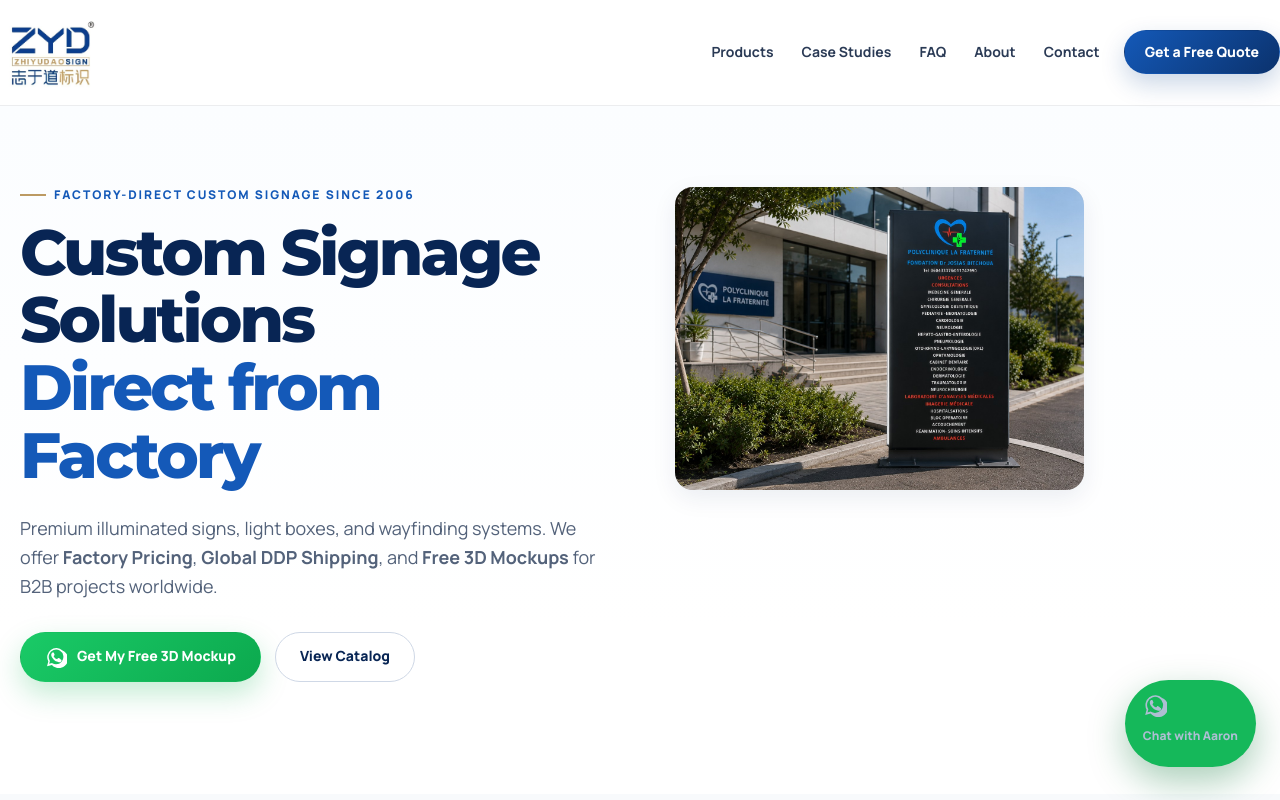
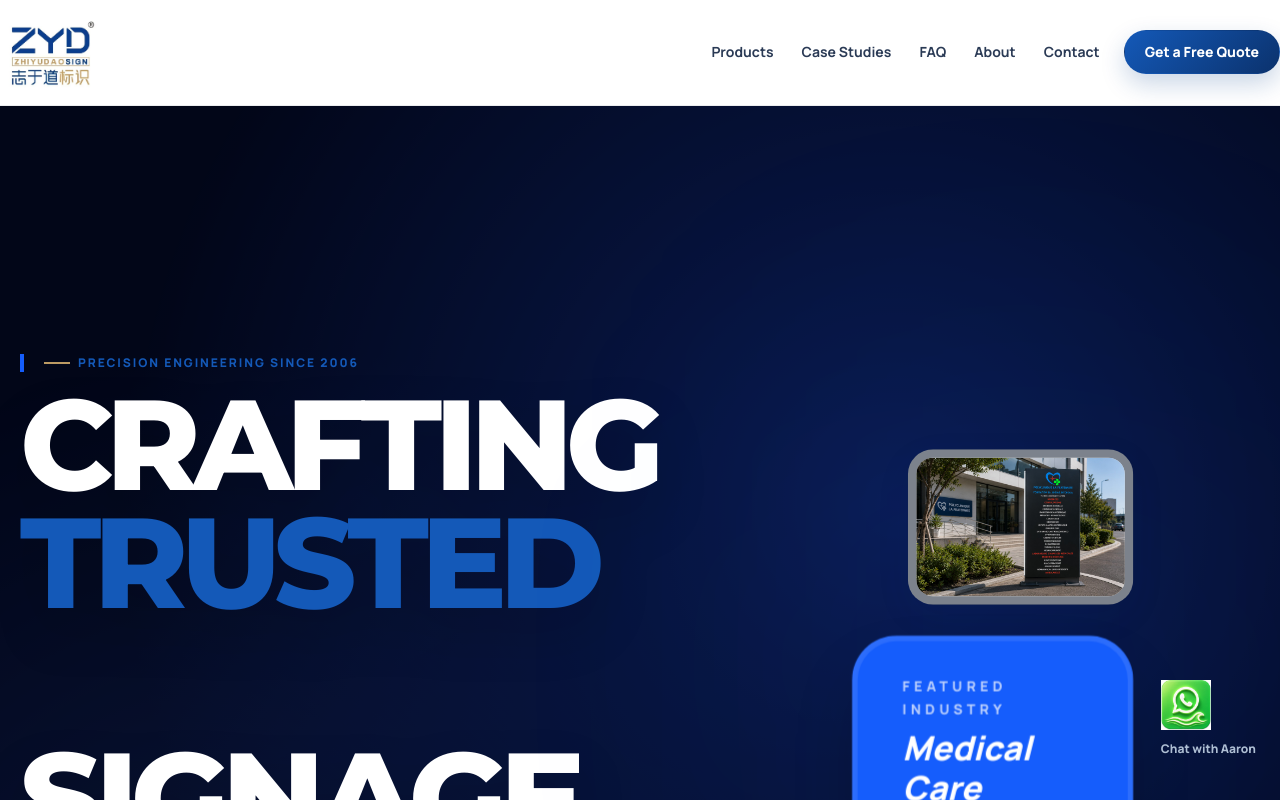
Before and after one commit to zhengran6194-del/zyd-signage-website, a Next.js app: page / in a window 1280 px wide. Shown: the top 800 px of the page. Built offline with nearby package versions, Linux system fonts and the light colour scheme.

Commit message:
Add files via upload

```diff
--- a/src/app/globals.css
+++ b/src/app/globals.css
@@ -321,11 +321,20 @@ button {
 
 .hero h1 {
   font-family: 'Montserrat', 'Manrope', sans-serif;
-  font-size: clamp(48px, 5vw, 76px);
-  line-height: 1.06;
-  letter-spacing: -.045em;
-  margin: 0 0 24px;
-  color: var(--blue-950);
+  font-size: clamp(60px, 10vw, 160px); /* 大幅提升标题字号 */
+  line-height: 0.92;
+  letter-spacing: -.06em;
+  margin: 0 0 32px;
+}
+
+.section-pad-mega {
+  padding: 160px 0 180px; /* 大幅拉大上下间距 */
+}
+
+@media (max-width: 1024px) {
+  .hero h1 {
+    font-size: clamp(50px, 8vw, 80px);
+  }
 }
 
 .hero h1 span {
@@ -1195,6 +1204,13 @@ button {
   margin: 0;
 }
 
+.whatsapp-icon-img {
+  width: 44px;
+  height: 44px;
+  object-fit: contain;
+  flex-shrink: 0;
+}
+
 .floating-whatsapp {
   position: fixed;
   right: 24px;
@@ -1203,11 +1219,9 @@ button {
   display: flex;
   align-items: center;
   gap: 10px;
-  background: #15b85a;
-  color: #fff;
-  padding: 13px 18px;
-  border-radius: 999px;
-  box-shadow: 0 14px 36px rgba(10, 114, 51, .35);
+  background: transparent;
+  color: #15b85a;
+  padding: 0;
   font-weight: 800;
   font-size: 13px;
 }
--- a/src/app/page.tsx
+++ b/src/app/page.tsx
@@ -27,38 +27,64 @@ export default function Home() {
     <>
       <Header />
       <main id="main">
-        {/* 1. Hero Section */}
-        <section className="hero section-pad bg-white">
-          <div className="container hero-grid grid grid-cols-1 lg:grid-cols-2 gap-12 items-center">
-            <div className="hero-copy reveal">
-              <div className="eyebrow text-blue-700 font-extrabold tracking-widest mb-4 uppercase">
-                Factory-direct custom signage since 2006
+        {/* 1. MEGA HERO SECTION (郑总图一风格 - 极致扩容版) */}
+        <section className="hero relative min-h-screen flex items-center bg-slate-950 text-white overflow-hidden py-32 lg:py-48 xl:py-60">
+          {/* Enhanced科技感径向渐变 */}
+          <div className="absolute inset-0 opacity-30 pointer-events-none bg-[radial-gradient(circle_at_70%_30%,#1d4ed8,transparent_60%),radial-gradient(circle_at_20%_70%,#1e3a8a,transparent_50%)]"></div>
+
+          <div className="container relative z-10">
+            <div className="grid grid-cols-1 lg:grid-cols-12 gap-12 lg:gap-20 items-center">
+              {/* Text Copy Area */}
+              <div className="hero-copy reveal lg:col-span-7 xl:col-span-8">
+                <div className="eyebrow text-blue-500 font-black tracking-[0.4em] mb-8 uppercase text-sm lg:text-base border-l-4 border-blue-600 pl-5">
+                  Precision Engineering since 2006
                 </div>
-              <h1 className="text-5xl lg:text-7xl font-black text-slate-900 leading-tight mb-6">
-                Custom Signage Solutions <span className="text-blue-600 block">Direct from Factory</span>
+                <h1 className="text-6xl md:text-8xl xl:text-[150px] font-black leading-[0.85] tracking-tighter mb-10 text-white drop-shadow-2xl">
+                  CRAFTING <br/>
+                  <span className="text-blue-500">TRUSTED</span> <br/>
+                  SIGNAGE
                 </h1>
-              <p className="hero-lead text-xl text-slate-600 mb-8 max-w-2xl leading-relaxed">
-                Premium illuminated signs, light boxes, and wayfinding systems. We offer <strong>Factory Pricing</strong>,
-                <strong> Global DDP Shipping</strong>, and <strong>Free 3D Mockups</strong> for B2B projects worldwide.
+                <p className="hero-lead text-xl lg:text-2xl text-slate-400 mb-14 max-w-3xl leading-relaxed font-medium">
+                  Leading-edge architectural signage systems for global B2B projects.
+                  <span className="block mt-3 text-white font-bold text-2xl">Factory Direct · Global DDP · 20,000㎡ Base</span>
                 </p>
-              <div className="hero-actions flex flex-wrap gap-4 mb-10">
+                <div className="hero-actions flex flex-wrap gap-8 mb-16">
                   <a
-                  className="button button-whatsapp bg-green-500 hover:bg-green-600 shadow-xl px-10 py-5 rounded-full text-white font-bold flex items-center gap-3 transition-all transform hover:-translate-y-1"
+                    className="button button-whatsapp bg-blue-600 hover:bg-blue-700 shadow-[0_25px_60px_rgba(37,99,235,0.45)] px-14 py-7 rounded-full text-white font-black text-2xl flex items-center gap-5 transition-all transform hover:-translate-y-2 active:scale-95"
                     href="#contact"
                     onClick={(e) => handleWhatsApp(e, "Hi Aaron, I would like a free 3D mockup and quote.")}
                   >
-                  <svg viewBox="0 0 24 24" className="w-6 fill-current"><path d="M19.1 4.9A9.9 9.9 0 0 0 3.6 16.8L2.2 22l5.4-1.4A10 10 0 1 0 19.1 4.9Zm-7.1 15a8 8 0 0 1-4-1.1l-.3-.2-3.2.8.9-3.1-.2-.3a8 8 0 1 1 6.8 3.9Zm4.4-6c-.2-.1-1.4-.7-1.6-.8-.2-.1-.4-.1-.6.1-.2.3-.6.8-.8 1-.1.2-.3.2-.5.1-1.4-.7-2.4-1.3-3.3-2.9-.3-.5.3-.5.8-1.6.1-.2 0-.4 0-.5l-.8-1.9c-.2-.5-.4-.4-.6-.4h-.5c-.2 0-.5.1-.7.3-.2.3-1 1-1 2.4s1 2.8 1.2 3c.1.2 2 3.1 4.9 4.3 1.8.8 2.5.8 3.4.7 1-.1 1.4-.7 1.6-1.3.2-.6.2-1.1.1-1.2-.2-.2-.4-.2-.6-.3Z"/></svg>
-                  Get My Free 3D Mockup
+                    <img src="/assets/images/whatsapp-icon.jpg" alt="WhatsApp" className="w-12 h-12 object-contain" />
+                    START MY PROJECT
                   </a>
-                <a className="button button-secondary border-2 border-slate-200 hover:bg-slate-50 px-10 py-5 rounded-full font-bold transition-all" href="/products">
-                  View Catalog
+                  <a className="button border-2 border-slate-700 hover:bg-white hover:text-slate-950 px-14 py-7 rounded-full font-black text-2xl transition-all tracking-tight" href="/products">
+                    VIEW SOLUTIONS
                   </a>
                 </div>
+
+                {/* Large trust metrics for high-end feel */}
+                <div className="grid grid-cols-2 md:grid-cols-4 gap-12 pt-12 border-t border-slate-800/60">
+                  <div><strong className="block text-4xl font-black text-white italic mb-1">20,000</strong><span className="text-xs uppercase tracking-[0.2em] text-slate-500 font-black">SQM Factory</span></div>
+                  <div><strong className="block text-4xl font-black text-white italic mb-1">18+</strong><span className="text-xs uppercase tracking-[0.2em] text-slate-500 font-black">Years Exp.</span></div>
+                  <div><strong className="block text-4xl font-black text-white italic mb-1">50+</strong><span className="text-xs uppercase tracking-[0.2em] text-slate-500 font-black">Countries</span></div>
+                  <div><strong className="block text-4xl font-black text-white italic mb-1">DDP</strong><span className="text-xs uppercase tracking-[0.2em] text-slate-500 font-black">Shipping</span></div>
                 </div>
-            <div className="hero-gallery reveal">
-              <figure className="gallery-main relative overflow-hidden rounded-[2.5rem] shadow-2xl">
-                <img src="/assets/images/hero-medical.jpg" alt="High Quality Medical Signage" className="w-full h-auto object-cover" />
+              </div>
+
+              {/* Mega Image Area - Bleeding out effect */}
+              <div className="hero-gallery reveal lg:col-span-5 xl:col-span-4 relative">
+                <div className="relative z-10 transform lg:scale-125 xl:scale-[1.4] lg:translate-x-10">
+                  <div className="absolute -inset-10 bg-blue-600/10 blur-[100px] rounded-full"></div>
+                  <figure className="gallery-main relative overflow-hidden rounded-[4rem] shadow-[0_60px_120px_rgba(0,0,0,0.8)] border-[6px] border-slate-800/50 bg-slate-900 group">
+                    <img src="/assets/images/hero-medical.jpg" alt="High Quality Medical Signage" className="w-full h-auto object-cover transition-transform duration-1000 group-hover:scale-110" />
                   </figure>
+                  {/* Floating ID Card Style detail */}
+                  <div className="absolute -bottom-10 -left-10 bg-blue-600 px-8 py-6 rounded-[2rem] shadow-2xl hidden xl:block border-4 border-white/10 backdrop-blur-lg">
+                    <span className="block text-[10px] font-black uppercase tracking-[0.3em] text-white/70 mb-2">Featured Industry</span>
+                    <span className="text-2xl font-black italic text-white leading-none">Medical Care <br/>Signage System</span>
+                  </div>
+                </div>
+              </div>
             </div>
           </div>
         </section>
@@ -140,8 +166,9 @@ export default function Home() {
             </div>
             <button
               onClick={() => handleWhatsApp(null as any, "Hi Aaron, I'm sending my logo/drawings for a quote.")}
-              className="bg-white text-blue-600 font-black px-12 py-5 rounded-full text-lg shadow-2xl hover:scale-105 transition-transform"
+              className="bg-white text-blue-600 font-black px-12 py-5 rounded-full text-lg shadow-2xl hover:scale-105 transition-transform flex items-center gap-3"
             >
+              <img src="/assets/images/whatsapp-icon.jpg" alt="WhatsApp" className="whatsapp-icon-img" />
               Start Free Quote
             </button>
           </div>
@@ -245,9 +272,10 @@ export default function Home() {
                   <textarea className="w-full border-2 border-slate-100 p-6 rounded-3xl mb-6 focus:border-blue-500 outline-none transition-colors text-slate-700" rows={5} placeholder="Tell us about your project requirements..."></textarea>
                 </div>
                 <button
-                  className="button button-primary w-full bg-blue-600 hover:bg-blue-700 py-6 text-white font-black text-xl rounded-full shadow-2xl shadow-blue-500/40 transition-all active:scale-95"
+                  className="button button-primary w-full bg-blue-600 hover:bg-blue-700 py-6 text-white font-black text-xl rounded-full shadow-2xl shadow-blue-500/40 transition-all active:scale-95 flex items-center justify-center gap-4"
                   onClick={(e) => handleWhatsApp(e as any, "Hi Aaron, I want to start a custom signage project.")}
                 >
+                  <img src="/assets/images/whatsapp-icon.jpg" alt="WhatsApp" className="whatsapp-icon-img !w-12 !h-12" />
                   Start WhatsApp Chat
                 </button>
                 <p className="text-center text-slate-400 text-xs mt-6 uppercase tracking-widest">Aaron typically replies within 1 hour</p>
--- a/src/components/Footer.tsx
+++ b/src/components/Footer.tsx
@@ -47,7 +47,7 @@ export default function Footer() {
         href="#contact"
         onClick={(e) => handleWhatsApp(e, "Hi Aaron, I have a question about signage.")}
       >
-        <svg viewBox="0 0 24 24"><path d="M19.1 4.9A9.9 9.9 0 0 0 3.6 16.8L2.2 22l5.4-1.4A10 10 0 1 0 19.1 4.9Zm-7.1 15a8 8 0 0 1-4-1.1l-.3-.2-3.2.8.9-3.1-.2-.3a8 8 0 1 1 6.8 3.9Zm4.4-6c-.2-.1-1.4-.7-1.6-.8-.2-.1-.4-.1-.6.1-.2.3-.6.8-.8 1-.1.2-.3.2-.5.1-1.4-.7-2.4-1.3-3.3-2.9-.3-.5.3-.5.8-1.6.1-.2 0-.4 0-.5l-.8-1.9c-.2-.5-.4-.4-.6-.4h-.5c-.2 0-.5.1-.7.3-.2.3-1 1-1 2.4s1 2.8 1.2 3c.1.2 2 3.1 4.9 4.3 1.8.8 2.5.8 3.4.7 1-.1 1.4-.7 1.6-1.3.2-.6.2-1.1.1-1.2-.2-.2-.4-.2-.6-.3Z"/></svg>
+        <img src="/assets/images/whatsapp-icon.jpg" alt="WhatsApp" className="whatsapp-icon-img !w-[50px] !h-[50px]" />
         <span>Chat with Aaron</span>
       </a>
     </footer>
```
Also changed, not shown: public/assets/images/whatsapp-icon.jpg (added). Lines whose indentation alone changed are shown as unchanged.
